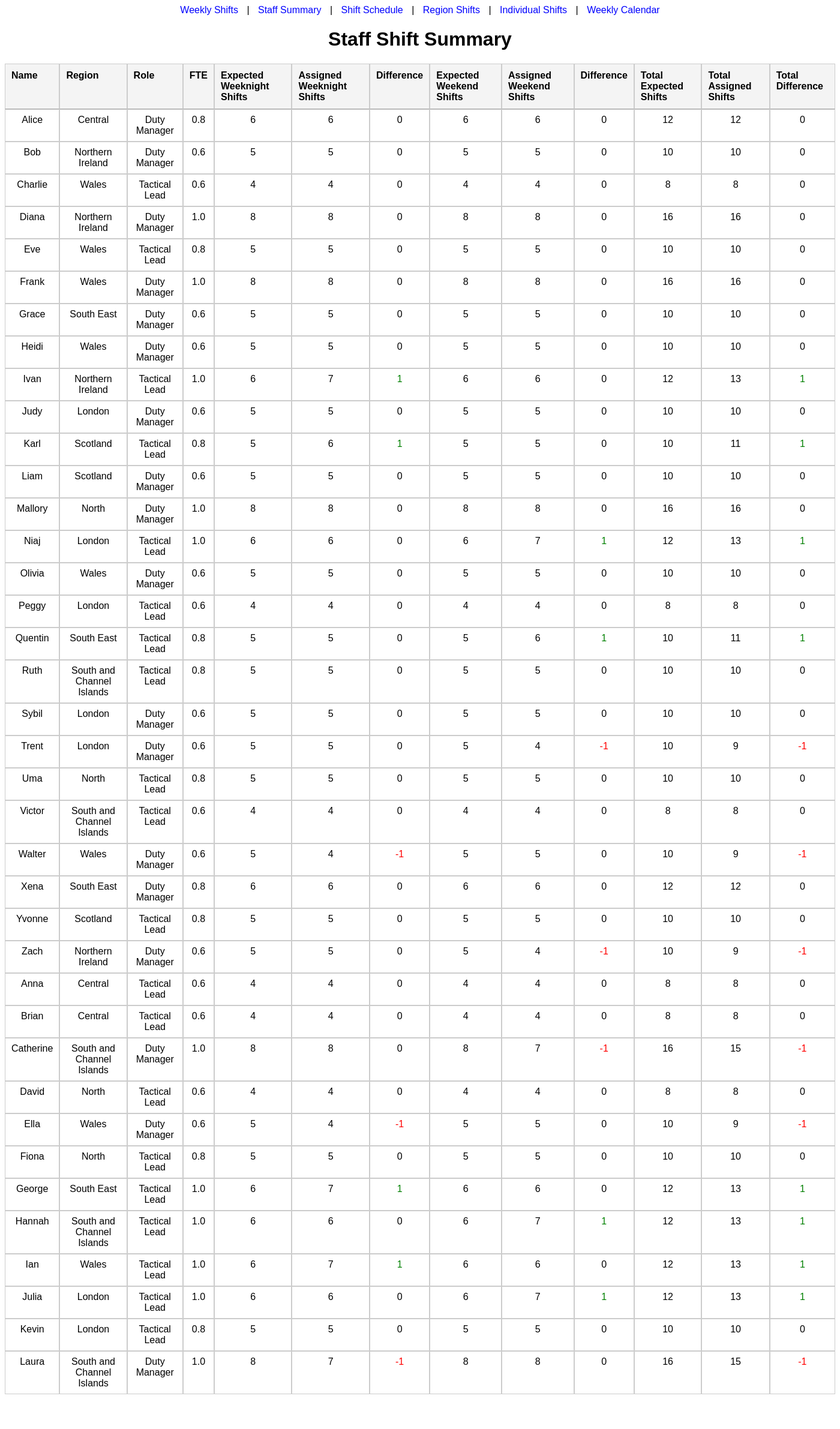
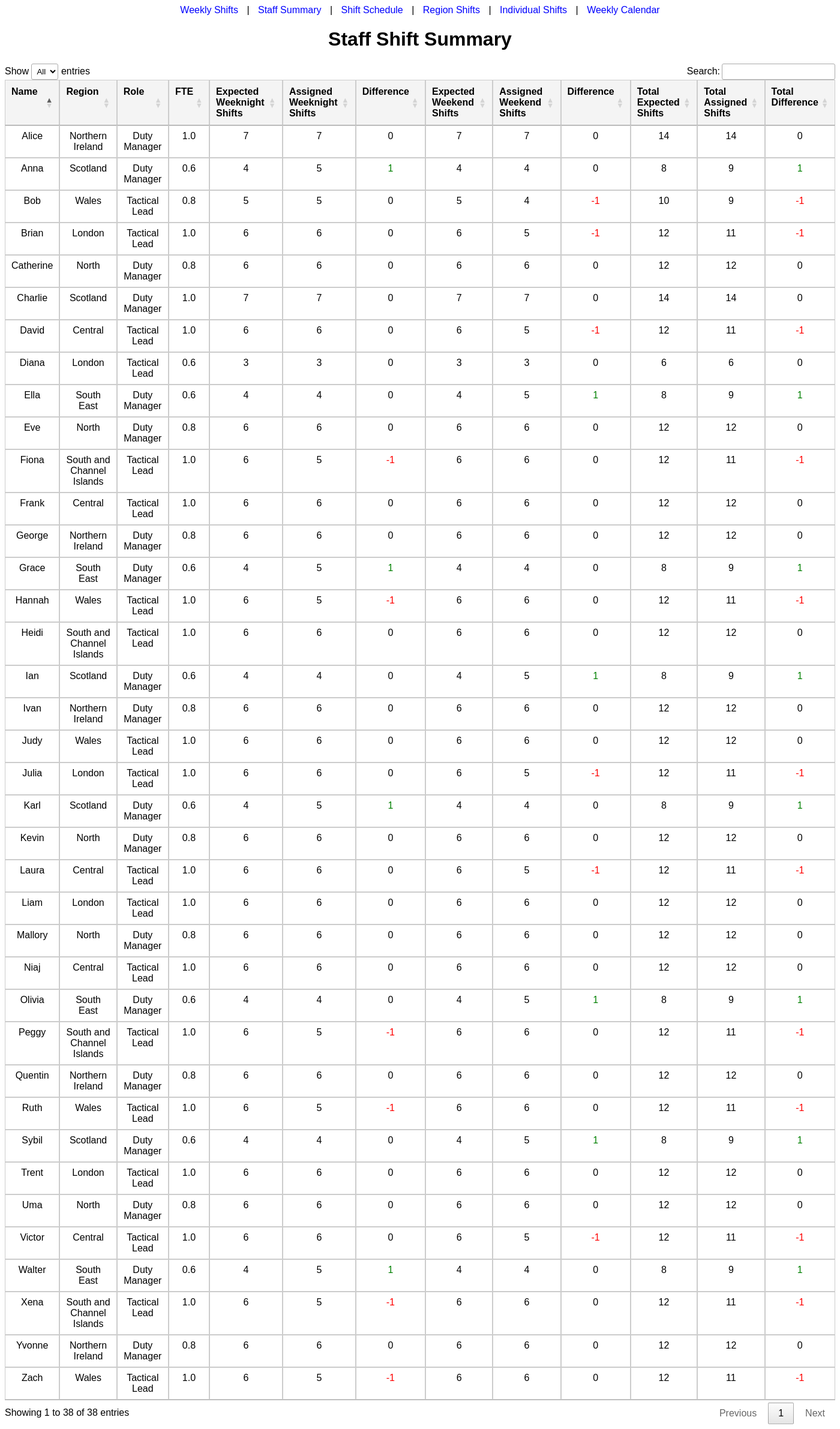
Before and after one commit to sighmoan1/rota2, a Flask app: page /staff in a window 1400 px wide. Shown: the whole page at 60% size. Before the commit the page ends 2324 px from the top, so only its background shows below. Run offline with Flask 3, Linux system fonts and the light colour scheme; some libraries are stand-ins or nearby versions.

Commit message:
csv for staff

```diff
--- a/app.py
+++ b/app.py
@@ -1,46 +1,38 @@
 from flask import Flask, render_template
 from collections import defaultdict
-import random
+import csv
 
 app = Flask(__name__)
 
-# Define regions
+# Define regions and roles
 regions = [
     'Northern Ireland', 'Wales', 'Scotland', 'London',
     'North', 'Central', 'South East', 'South and Channel Islands'
 ]
 
-# Roles
 roles = ['Duty Manager', 'Tactical Lead']
 
-# Generate sample staff data
-def generate_staff():
+# Read staff data from CSV file
+def read_staff_from_csv():
     staff = []
-    names = [
-        'Alice', 'Bob', 'Charlie', 'Diana', 'Eve', 'Frank', 'Grace', 'Heidi',
-        'Ivan', 'Judy', 'Karl', 'Liam', 'Mallory', 'Niaj', 'Olivia', 'Peggy',
-        'Quentin', 'Ruth', 'Sybil', 'Trent', 'Uma', 'Victor', 'Walter', 'Xena',
-        'Yvonne', 'Zach', 'Anna', 'Brian', 'Catherine', 'David', 'Ella', 'Fiona',
-        'George', 'Hannah', 'Ian', 'Julia', 'Kevin', 'Laura'
-    ]
-
-    fte_options = [1.0, 0.8, 0.6]
-    for name in names[:38]:
-        staff.append({
-            'name': name,
-            'region': random.choice(regions),
-            'role': random.choice(roles),
-            'fte': random.choice(fte_options),
-            'assigned_shifts': 0,  # Total assigned shifts
-            'weeknight_shifts': 0,
-            'weekend_shifts': 0,
-            'expected_weeknight_shifts': 0,
-            'expected_weekend_shifts': 0,
-            'shift_assignments': []  # List of shifts assigned to the staff member
-        })
+    with open('staff.csv', newline='') as csvfile:
+        reader = csv.DictReader(csvfile)
+        for row in reader:
+            staff.append({
+                'name': row['name'],
+                'region': row['region'],
+                'role': row['role'],
+                'fte': float(row['fte']),
+                'assigned_shifts': 0,
+                'weeknight_shifts': 0,
+                'weekend_shifts': 0,
+                'expected_weeknight_shifts': 0,
+                'expected_weekend_shifts': 0,
+                'shift_assignments': []
+            })
     return staff
 
-staff = generate_staff()
+staff = read_staff_from_csv()
 
 # Shifts per week
 shifts = {
@@ -58,7 +50,6 @@ def calculate_total_fte(role):
     return sum(s['fte'] for s in staff if s['role'] == role)
 
 def calculate_staff_quotas():
-    # Total weeks
     total_weeks = 52
 
     # Calculate total shifts per role and shift time over all weeks
--- /dev/null
+++ b/staff.csv
@@ -0,0 +1,39 @@
+name,region,role,fte
+Alice,Northern Ireland,Duty Manager,1.0
+Bob,Wales,Tactical Lead,0.8
+Charlie,Scotland,Duty Manager,1.0
+Diana,London,Tactical Lead,0.6
+Eve,North,Duty Manager,0.8
+Frank,Central,Tactical Lead,1.0
+Grace,South East,Duty Manager,0.6
+Heidi,South and Channel Islands,Tactical Lead,1.0
+Ivan,Northern Ireland,Duty Manager,0.8
+Judy,Wales,Tactical Lead,1.0
+Karl,Scotland,Duty Manager,0.6
+Liam,London,Tactical Lead,1.0
+Mallory,North,Duty Manager,0.8
+Niaj,Central,Tactical Lead,1.0
+Olivia,South East,Duty Manager,0.6
+Peggy,South and Channel Islands,Tactical Lead,1.0
+Quentin,Northern Ireland,Duty Manager,0.8
+Ruth,Wales,Tactical Lead,1.0
+Sybil,Scotland,Duty Manager,0.6
+Trent,London,Tactical Lead,1.0
+Uma,North,Duty Manager,0.8
+Victor,Central,Tactical Lead,1.0
+Walter,South East,Duty Manager,0.6
+Xena,South and Channel Islands,Tactical Lead,1.0
+Yvonne,Northern Ireland,Duty Manager,0.8
+Zach,Wales,Tactical Lead,1.0
+Anna,Scotland,Duty Manager,0.6
+Brian,London,Tactical Lead,1.0
+Catherine,North,Duty Manager,0.8
+David,Central,Tactical Lead,1.0
+Ella,South East,Duty Manager,0.6
+Fiona,South and Channel Islands,Tactical Lead,1.0
+George,Northern Ireland,Duty Manager,0.8
+Hannah,Wales,Tactical Lead,1.0
+Ian,Scotland,Duty Manager,0.6
+Julia,London,Tactical Lead,1.0
+Kevin,North,Duty Manager,0.8
+Laura,Central,Tactical Lead,1.0
--- a/templates/calendar.html
+++ b/templates/calendar.html
@@ -4,7 +4,7 @@ block content %}
 
 {% for week, week_data in calendar_data.items() %}
 <h2>Week {{ week }}</h2>
-<table class="calendar">
+<table class="dataTable">
   <thead>
     <tr>
       <th>Role / Day</th>
--- a/templates/region_shifts.html
+++ b/templates/region_shifts.html
@@ -11,10 +11,10 @@ extra_head %}
       order: [
         [1, "asc"],
         [6, "asc"],
-      ], // Sort by Week and DayOrder
+      ],
       columnDefs: [
-        { orderData: [6], targets: 2 }, // Use DayOrder for Day column sorting
-        { visible: false, targets: 6 }, // Hide the DayOrder column
+        { orderData: [6], targets: 2 },
+        { visible: false, targets: 6 },
       ],
     });
   });
--- a/templates/staff.html
+++ b/templates/staff.html
@@ -1,5 +1,17 @@
 {% extends "base.html" %} {% block title %}Staff Shift Summary{% endblock %} {%
-block content %}
+block extra_head %}
+<script>
+  $(document).ready(function () {
+    $("table.dataTable").DataTable({
+      pageLength: -1,
+      lengthMenu: [
+        [-1, 10, 25, 50],
+        ["All", 10, 25, 50],
+      ],
+    });
+  });
+</script>
+{% endblock %} {% block content %}
 <h1>Staff Shift Summary</h1>
 <table class="dataTable">
   <thead>
```
Also changed, not shown: templates/individual_shifts.html (+13 -1 lines), templates/schedule.html (+13 -1 lines), templates/shifts.html (+13 -1 lines).
